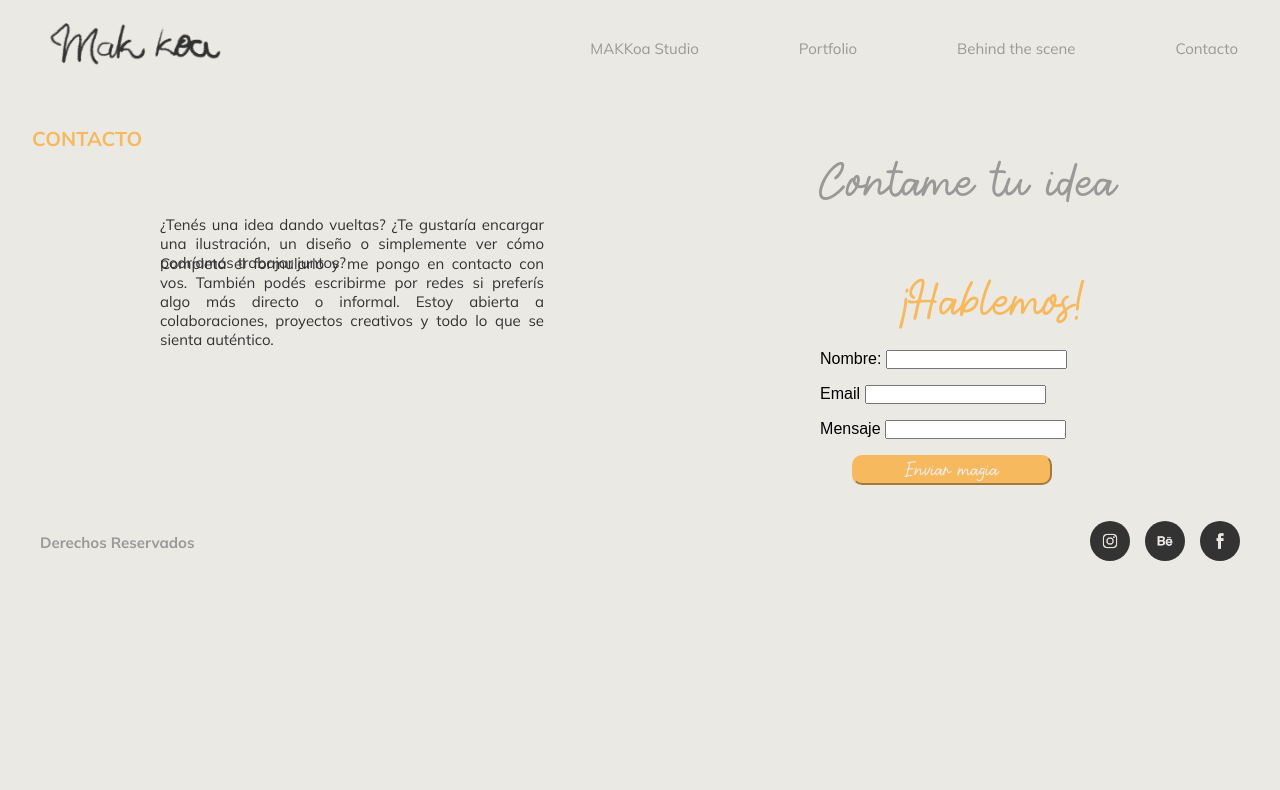
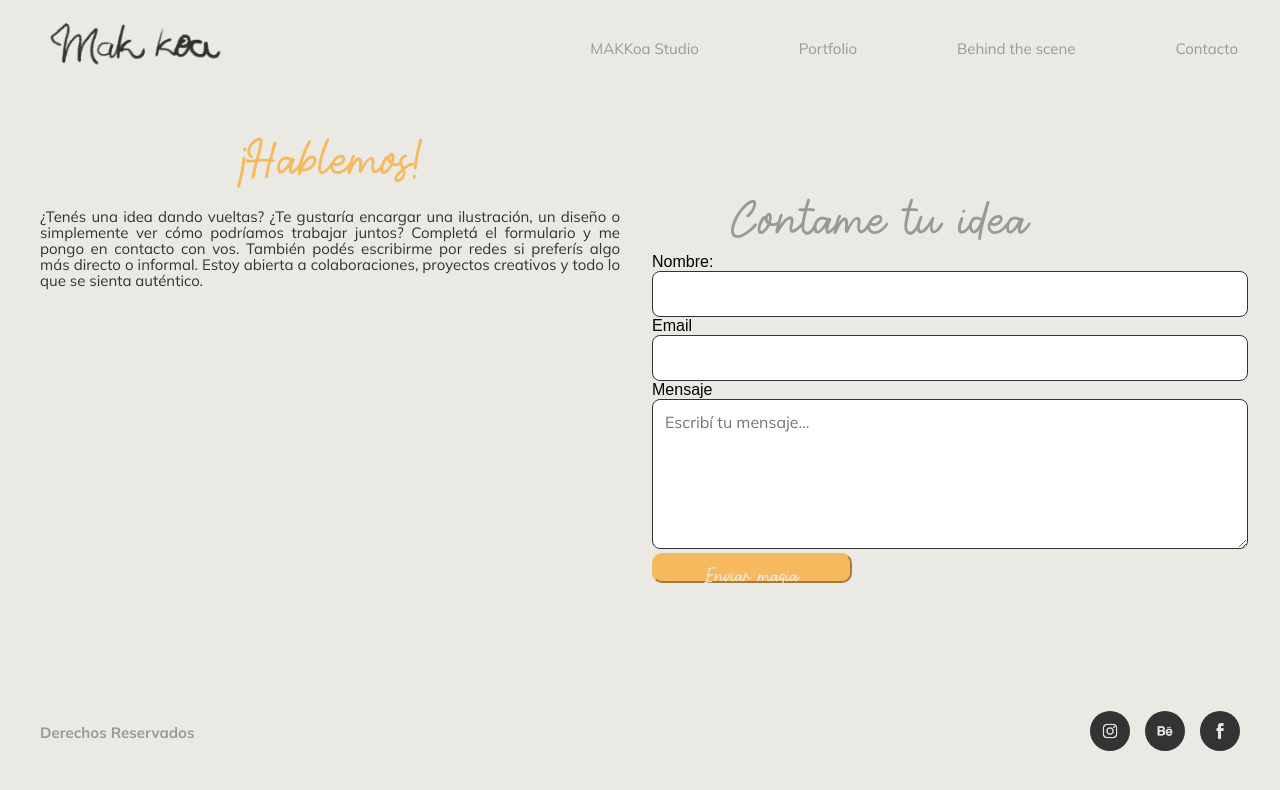
Before and after one commit to makkoastudio/makkoastudio, a plain HTML site: page pages/contacto.html in a window 1280 px wide. Drawn offline with Linux system fonts and the light colour scheme.

Commit message:
contacto

```diff
--- a/pages/contacto.html
+++ b/pages/contacto.html
@@ -22,47 +22,34 @@
     </header>
 
     <main class="maincontacto">
-        <section>
-            <article>
-                <h2>Contacto</h2>
-            </article>
-        </section>
-        <section class="hable">
-            <article>
+        <div class="contacto-container">
             <h3 class="hablemos">¡Hablemos!</h3>
-            </article>
-        </section>
             <div class="texhableuno">
-            <p>¿Tenés una idea dando vueltas? ¿Te gustaría encargar una ilustración, un diseño o simplemente ver cómo podríamos trabajar juntos?</p>
+                <p>¿Tenés una idea dando vueltas? ¿Te gustaría encargar una ilustración, un diseño o simplemente ver cómo podríamos trabajar juntos? Completá el formulario y me pongo en contacto con vos. También podés escribirme por redes si preferís algo más directo o informal. Estoy abierta a colaboraciones, proyectos creativos y todo lo que se sienta auténtico.</p>
             </div>
-        <div class="completa" >
-            <p>Completá el formulario y me pongo en contacto con vos. También podés escribirme por redes si preferís algo más directo o informal. Estoy abierta a colaboraciones, proyectos creativos y todo lo que se sienta auténtico.</p>
         </div>
+        <div class="columna-derecha">
             <section class="contame">
-            <article>
                 <h3 class="idea">Contame tu idea</h3>
-            </article>
-        </section>
-
                 <form class="formulario">
                     <div class="nombre">
                         <label>Nombre:</label>
                         <input type="text">
                     </div>
-
                     <div class="email">
                         <label>Email</label>
                         <input type="email">
                     </div>
-
                     <div class="mensaje">
                         <label>Mensaje</label>
-                    <input type="text">
+                        <textarea rows="6" placeholder="Escribí tu mensaje..."></textarea>
                     </div>
                     <div class="boton">
                         <button>Enviar magia</button>
                     </div>
                 </form>
+            </section>
+        </div>
     </main>
 
     <footer>
--- a/styles/styles.css
+++ b/styles/styles.css
@@ -406,35 +406,33 @@ footer{
     "hablemos contame"
     "texhableuno nombre"
     "completa email"
-    "none mensaje"
+    "mensaje mensaje"
     ;
+    grid-template-columns: 1fr 1fr;
+    gap: 1.5rem;
+    padding: 2rem;
 }
 
 
 .hablemos{
     grid-area: hablemos;
-    justify-items: center;
     color: #f7b95e;
     font-size: 50px;
-    margin: 0 10rem;
-    margin-top: 10%;
+    margin-bottom: 1rem;
+    text-align: center;
 }
 
 .texhableuno{
     grid-area: texhableuno;
     justify-items: center;
-    width: 30vw;
-    height: 7vh;
-    margin: 0 10rem;
+    width: 100%;
+    height: auto;
+    margin: 0;
+    font-size: 16px;
+    line-height: 1.6;
 }
 
-.completa{
-    grid-area: completa;
-    justify-items: center;
-    width: 30vw;
-    height: 15vh;
-    margin: -5rem 10rem;
-}
+
 
 .contame{
     grid-area: contame;
@@ -449,28 +447,31 @@ footer{
     margin-top: 10%;
 }
 
-.nombre{
-    grid-area: nombre;
-    justify-items: center;
-    margin: 1rem 5rem;
-}
-.email{
-    grid-area: email;
-    justify-items: center;
-    margin: 1rem 5rem;
+.fomulario{
+    display: flex;
+    flex-direction: column;
+    gap: 1rem;
+    width: 100%;
+    position: static;
 }
 
-.mensaje{
-    grid-area: mensaje;
-    justify-items: center;
-    margin: 1rem 5rem;
+.formulario input, .formulario textarea{
+    width: 100%;
+    padding: 0.75rem;
+    font-family: mulish;
+    font-size: 1rem;
+    border: 1px solid #333333;
+    border-radius: 8px;
 }
 
-.boton{
-    grid-area: boton;
-    justify-items: center;
-    margin-top: 20px;
-    margin: 1rem 7rem;
+.formulario textarea{
+    resize: vertical;
+    min-height: 150px;
+}
+
+.boton button{
+    align-self: flex-start;
+    padding: 0.5rem 1.5rem;
 }
 
 .hamburguesa{
@@ -558,6 +559,44 @@ footer{
     line-height: 1.5;
     text-align: left;
 }
+
+.contacto-container{
+    box-sizing: border-box;
+    position: static;
+    float: none !important;
+    margin: 0;
+    padding: 0;
+    max-width: 100%;
+}
+
+.columna-izquierda, .columna-derecha{
+    flex: 1;
+    min-width: 300px;
+}
+
+.contacto-izquierda{
+    display: flex;
+    flex-direction: column;
+    gap: 1rem;
+}
+
+.hable, .texhableuno, .completa{
+    position: static !important;
+    margin: 0 !important;
+    padding: 0 0.5rem;
+    line-height: 100%;
+    max-width: 100%;
+}
+
+.contacto-container{
+    box-sizing: border-box;
+    position: static !important;
+    float: none !important;
+    max-width: 100%;
+    z-index: auto !important;
+}
+
+
 
 @media (max-width: 768px) {
     h1{
@@ -726,4 +765,16 @@ footer{
     .flowers{
         max-width: 150px;
     }
+
+    .contacto-container{
+        flex-direction: column;
+    }
+
+    .columna-izquierda, .columna-derecha{
+        width: 100%;
+    }
+
+    .boton button{
+        width: 100%;
+    }
 }
```
Lines whose indentation alone changed are shown as unchanged.
